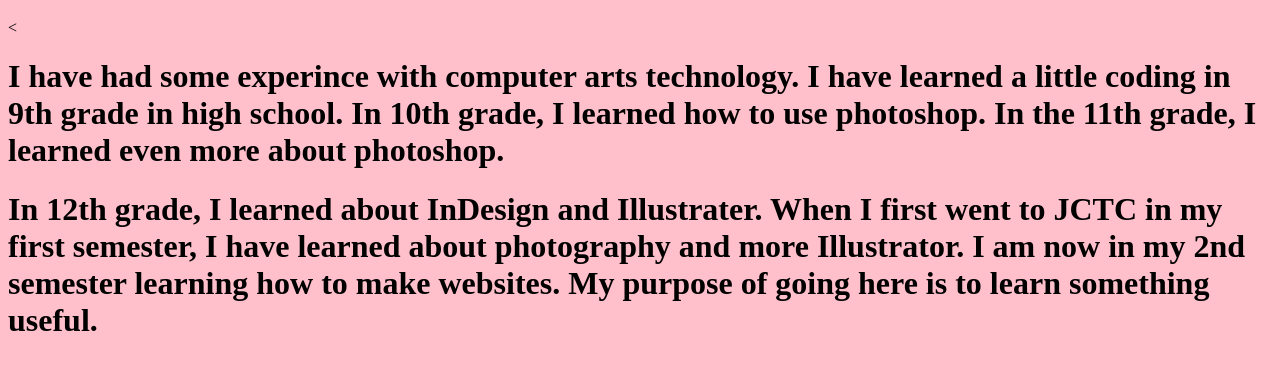
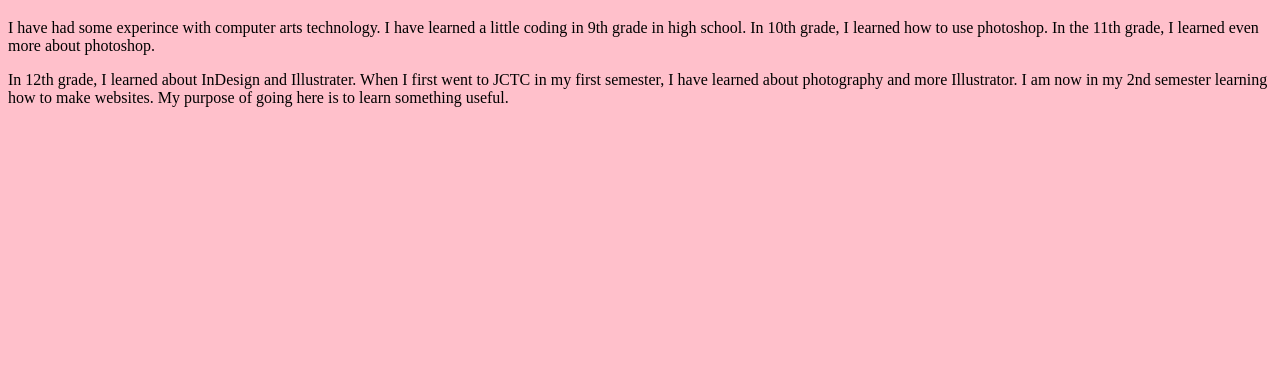
Before and after one commit to DEVANS0178/hello, a plain HTML site: page index.html in a window 1280 px wide. Shown: the part 61-430 px from the top of the page. Drawn offline with Linux system fonts and the light colour scheme.

Commit message:
h1 moved and some are now p tags
Moved the first heading so it is in the body element.
Made some h1 tags into paragraph tags.
Great job!

```diff
--- a/index.html
+++ b/index.html
@@ -9,9 +9,9 @@
     }
     </style>
   </head>
-  <h1>Daleshawn Evans</h1>
   <body>
-    <<h1>I have had some experince with computer arts technology. I have learned a little coding in 9th grade in high school. In 10th grade, I learned how to use photoshop. In the 11th grade, I learned even more about photoshop.</h1>
+    <h1>Daleshawn Evans</h1>
+    <p>I have had some experince with computer arts technology. I have learned a little coding in 9th grade in high school. In 10th grade, I learned how to use photoshop. In the 11th grade, I learned even more about photoshop.</p>
+    <p>In 12th grade, I learned about InDesign and Illustrater. When I first went to JCTC in my first semester, I have learned about photography and more Illustrator. I am now in my 2nd semester learning how to make websites. My purpose of going here is to learn something useful.</p>
   </body>
-  <h1>In 12th grade, I learned about InDesign and Illustrater. When I first went to JCTC in my first semester, I have learned about photography and more Illustrator. I am now in my 2nd semester learning how to make websites. My purpose of going here is to learn something useful.</h1>
 </html>
```
